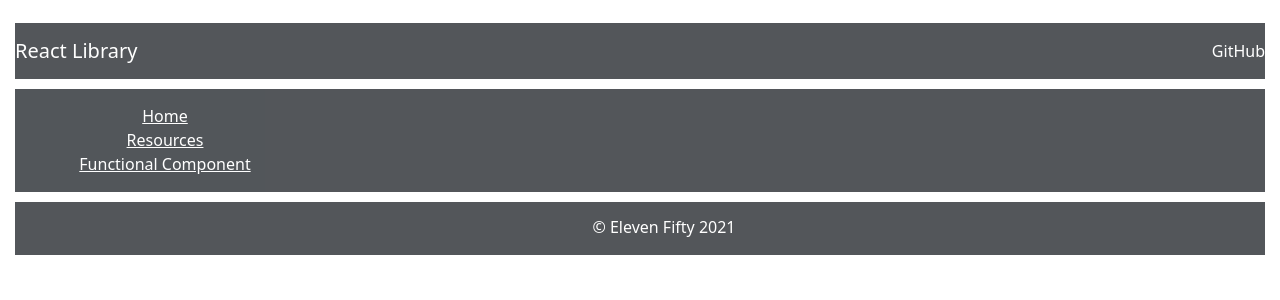
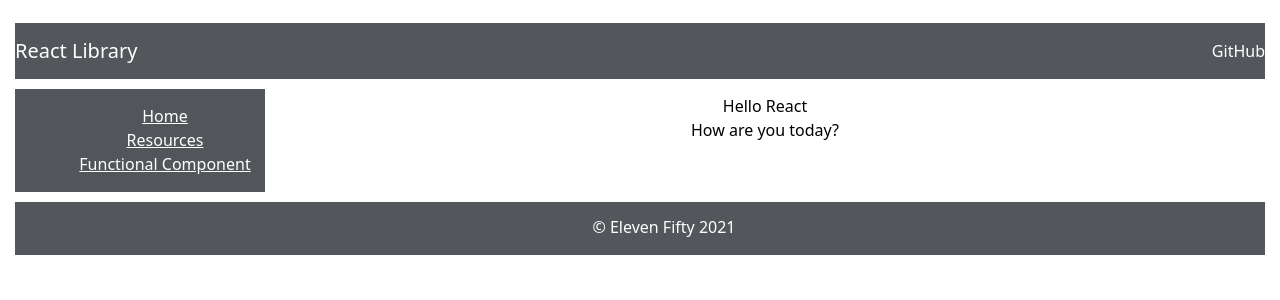
Before and after one commit to bltitus82/react-fundamentals-red-badge, a React (Create React App) app in the folder react-fundamentals/: page /FunctionalComponent in a window 1280 px wide. Shown: the top 300 px of the page. Built offline with nearby package versions, Linux system fonts and the light colour scheme.

Commit message:
REACT module 2.3

```diff
--- a/react-fundamentals/src/App.css
+++ b/react-fundamentals/src/App.css
@@ -41,6 +41,7 @@
 body {
   padding: 15px;
   background-color: white;
+  /* color: red; */
   font: Belleza;
 }
 
--- a/react-fundamentals/src/components/concepts/FunctionalComponents/FunctionalComponentDemo.js
+++ b/react-fundamentals/src/components/concepts/FunctionalComponents/FunctionalComponentDemo.js
@@ -1,7 +1,14 @@
 const FunctionalComponentDemo = () => {
     return (
-        <div>
-            Hello React
+        <div className='main'>
+            <div className='mainDiv'>
+                <div>
+                    Hello React
+                </div>
+                <div>
+                    How are you today?
+                </div>
+        </div>
         </div>
     );
 };
--- a/react-fundamentals/src/components/site/Sidebar.js
+++ b/react-fundamentals/src/components/site/Sidebar.js
@@ -5,6 +5,7 @@ import {
 } from 'react-router-dom';
 import Home from './Home';
 import Resources from './Resources';
+import FunctionalComponentDemo from '../concepts/FunctionalComponents/FunctionalComponentDemo';
 
 const Sidebar = () => {
     return(
@@ -21,6 +22,7 @@ const Sidebar = () => {
                     <Route exact path='/home'><Home /></Route>
                     <Route exact path='/resources'><Resources /></Route>
                     <Route exact path='/'><Home /></Route>
+                    <Route exact path='/FunctionalComponent'><FunctionalComponentDemo /></Route>
                 </Switch>
             </div>
         </div>
```
Also changed, not shown: react-fundamentals/src/App.js (+9 -0 lines).
